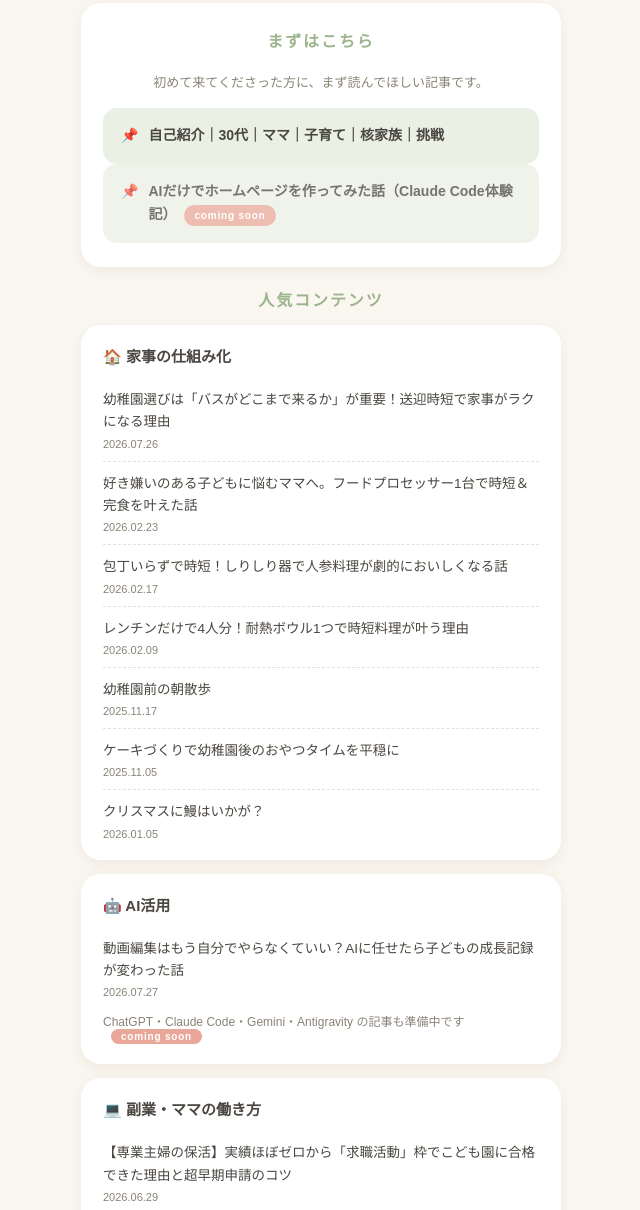
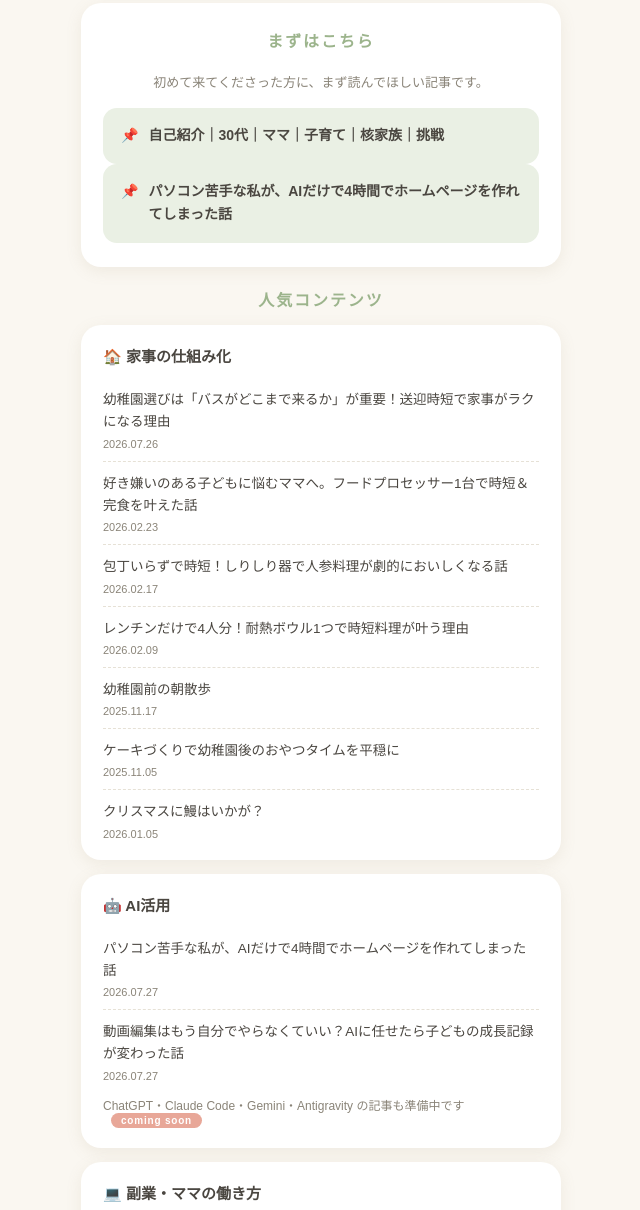
Before and after one commit to miki-jitan/miki-jitan.github.io, a plain HTML site: page index.html in a window 1280 px wide. Shown: the part 631-1841 px from the top of the page, without its empty margins (319-959 px from the left). Drawn offline with Linux system fonts and the light colour scheme; a web font is replaced by a local one.

Commit message:
ホームページ制作の記事を追加（coming soon を差し替え）
Co-Authored-By: Claude Fable 5 <noreply@anthropic.com>

```diff
--- a/index.html
+++ b/index.html
@@ -39,10 +39,9 @@
         <span class="featured-title">自己紹介｜30代｜ママ｜子育て｜核家族｜挑戦</span>
       </a>
 
-      <!-- note記事が完成したら href に記事URLを入れて is-soon クラスと coming soon バッジを外す -->
-      <a class="featured is-soon" href="#">
+      <a class="featured" href="https://note.com/mama_items_note/n/n3fda0fa8d216" target="_blank" rel="noopener noreferrer">
         <span class="featured-pin">📌</span>
-        <span class="featured-title">AIだけでホームページを作ってみた話（Claude Code体験記）<span class="soon-badge">coming soon</span></span>
+        <span class="featured-title">パソコン苦手な私が、AIだけで4時間でホームページを作れてしまった話</span>
       </a>
     </section>
 
@@ -80,6 +79,9 @@
       <div class="category-card">
         <h3 class="category-title">🤖 AI活用</h3>
         <ul class="article-list">
+          <li><a class="article" href="https://note.com/mama_items_note/n/n3fda0fa8d216" target="_blank" rel="noopener noreferrer">
+            <span class="article-title">パソコン苦手な私が、AIだけで4時間でホームページを作れてしまった話</span>
+            <span class="article-date">2026.07.27</span></a></li>
           <li><a class="article" href="https://note.com/mama_items_note/n/n7437d3c62951" target="_blank" rel="noopener noreferrer">
             <span class="article-title">動画編集はもう自分でやらなくていい？AIに任せたら子どもの成長記録が変わった話</span>
             <span class="article-date">2026.07.27</span></a></li>
```
